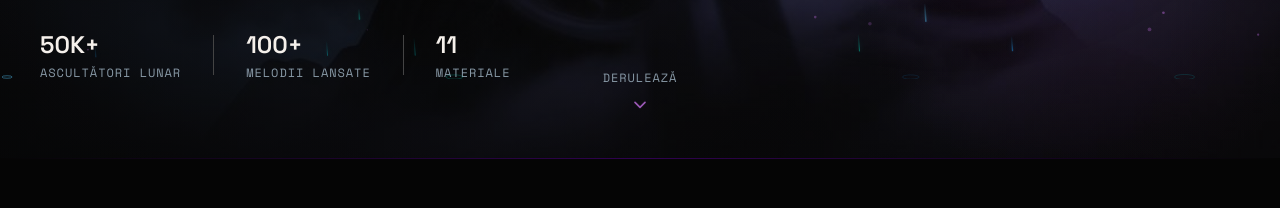
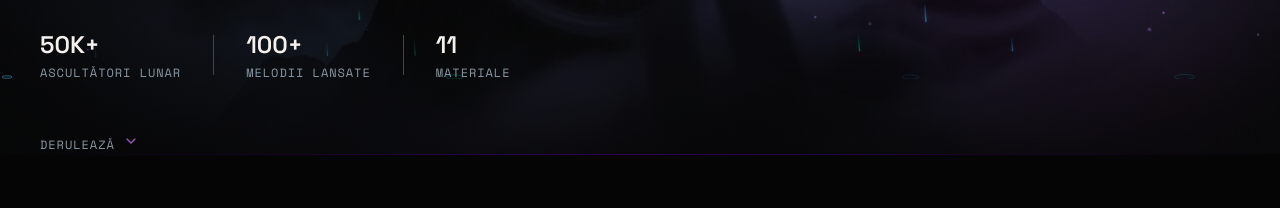
Before and after one commit to soulstreamer/legenda-vie, a React (Vite) app: page / in a window 1280 px wide. Shown: the part 721-929 px from the top of the page. Built offline with nearby package versions, Linux system fonts and the light colour scheme; a web font is replaced by a local one.

Commit message:
Fix Derulează: mutat în coloana text, după statistici

```diff
--- a/src/sections/Hero.tsx
+++ b/src/sections/Hero.tsx
@@ -194,6 +194,12 @@ export default function Hero({ onNavigate: _onNavigate }: HeroProps) {
                 <span className="font-mono-label text-silver mt-0.5 md:mt-1 text-[9px] sm:text-[10px] md:text-xs">Materiale</span>
               </div>
             </div>
+
+            {/* Scroll indicator inside text column */}
+            <div className="animate-item flex items-center gap-2 mt-6 lg:mt-8">
+              <span className="font-mono-label text-silver">Derulează</span>
+              <ChevronDown size={16} className="text-plum animate-bounce" />
+            </div>
           </div>
 
           <div
@@ -237,13 +243,6 @@ export default function Hero({ onNavigate: _onNavigate }: HeroProps) {
         </div>
       </div>
       </div>
-
-      <div className="flex items-center justify-center pb-6 lg:pb-8">
-        <div className="flex flex-col items-center gap-2 animate-bounce">
-          <span className="font-mono-label text-silver">Derulează</span>
-          <ChevronDown size={20} className="text-plum" />
-        </div>
-      </div>
     </section>
   );
 }
```
